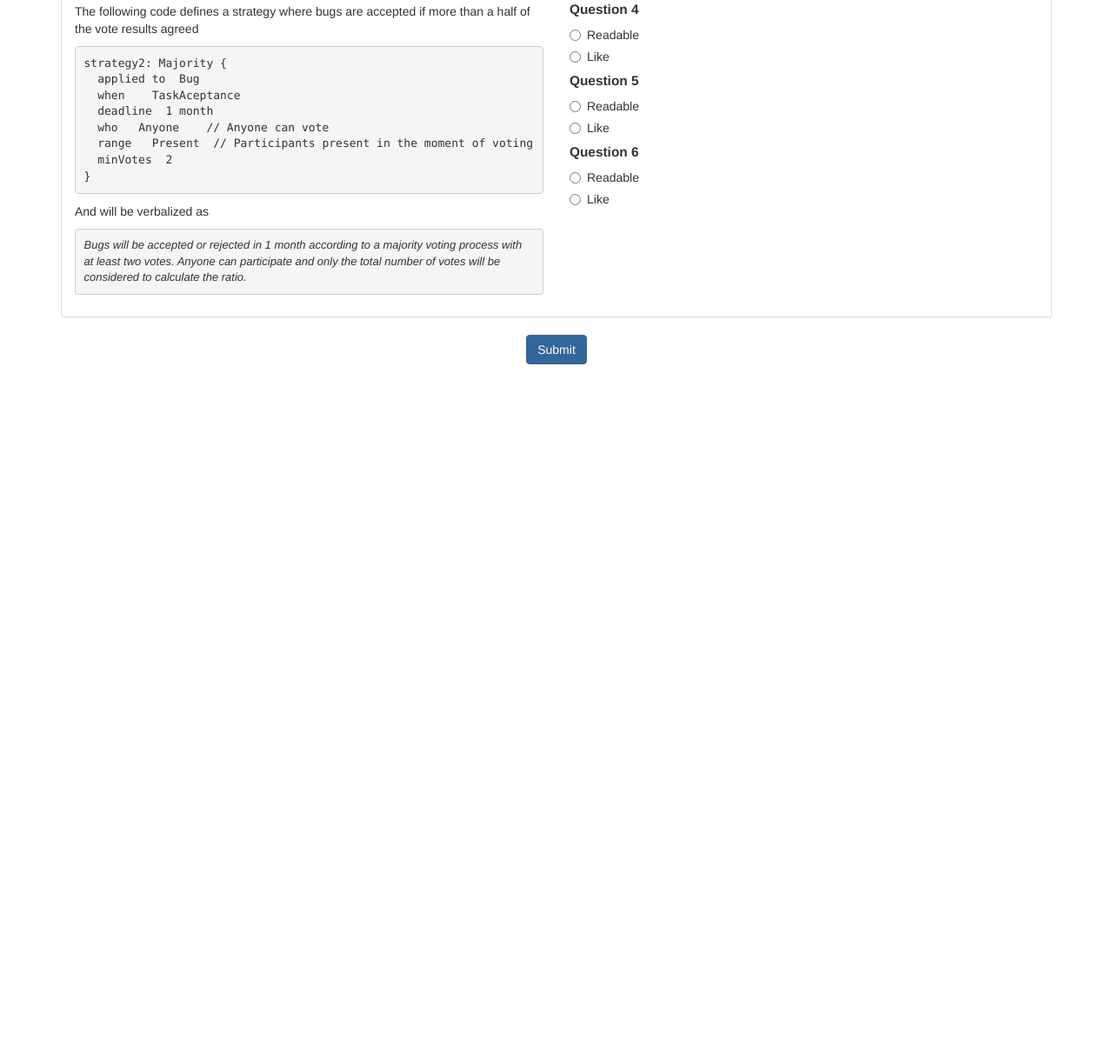
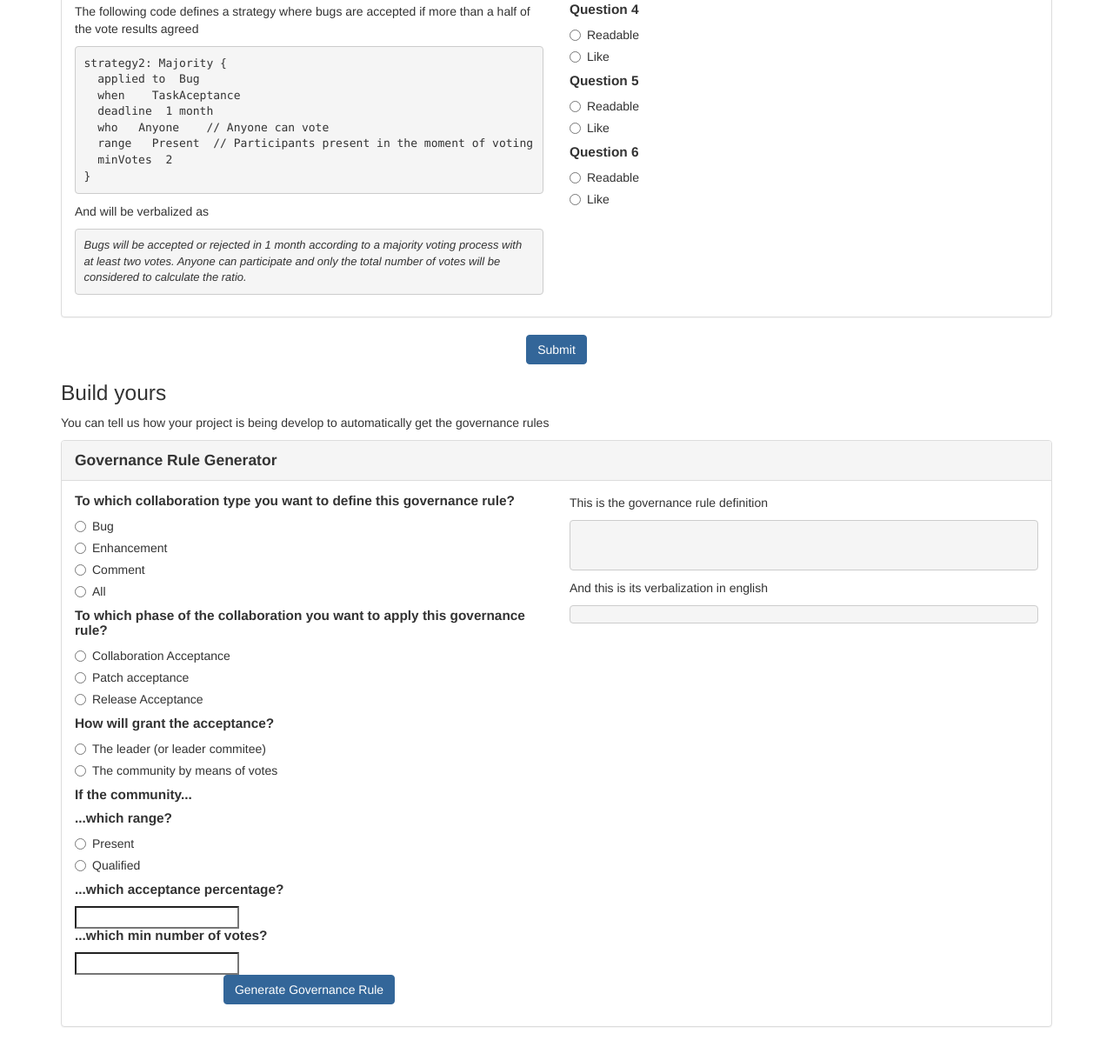
Before and after one commit to SOM-Research/governance, a plain HTML site: page fr.inria.atlanmod.governance.strategy.language.survey/index.html in a window 1280 px wide. Shown: the part 1401-2620 px from the top of the page at 87% size. Before the commit the page ends 1860 px from the top, so only its background shows below. Drawn offline with Linux system fonts and the light colour scheme.

Commit message:
Governance generator prototype

```diff
--- a/fr.inria.atlanmod.governance.strategy.language.survey/index.html
+++ b/fr.inria.atlanmod.governance.strategy.language.survey/index.html
@@ -221,6 +221,119 @@ strategy2: Majority {
 			<button class="btn btn-primary" ng-click="submit()" ng-disabled="buttonDisabled">{{buttonText}}</button>
 		</p>
 	</div>
+
+	<h1>Build yours</h1>
+
+	<div ng-controller="genController">
+		<p>You can tell us how your project is being develop to automatically get the governance rules</p>
+		<div class="panel panel-default">
+			<div class="panel-heading">
+				Governance Rule Generator
+			</div>
+			<div class="panel-body">
+				<div class="row">
+					<div class="col-md-6">
+						<form>
+							<h2>To which collaboration type you want to define this governance rule?</h2>
+							<div class="radio">
+			  					<label>
+			    					<input ng-model="collaborationType" type="radio" name="collaborationType" id="Bug" value="Bug">
+			    					Bug
+			  					</label>
+							</div>
+							<div class="radio">
+			  					<label>
+				    				<input ng-model="collaborationType" type="radio" name="collaborationType" id="Enhancement" value="Enhancement">
+				    				Enhancement
+			  					</label>
+							</div>
+							<div class="radio">
+			  					<label>
+				    				<input ng-model="collaborationType" type="radio" name="collaborationType" id="Comment" value="Comment">
+				    				Comment
+			  					</label>
+							</div>
+							<div class="radio">
+			  					<label>
+				    				<input ng-model="collaborationType" type="radio" name="collaborationType" id="All" value="All">
+				    				All
+			  					</label>
+							</div>
+
+							<h2>To which phase of the collaboration you want to apply this governance rule?</h2>
+							<div class="radio">
+			  					<label>
+			    					<input ng-model="collaborationPhase" type="radio" name="collaborationPhase" id="CollaborationAcceptance" value="CollaborationAcceptance">
+			    					Collaboration Acceptance
+			  					</label>
+							</div>
+							<div class="radio">
+			  					<label>
+				    				<input ng-model="collaborationPhase" type="radio" name="collaborationPhase" id="PatchAcceptance" value="PatchAcceptance">
+				    				Patch acceptance
+			  					</label>
+							</div>
+							<div class="radio">
+			  					<label>
+				    				<input ng-model="collaborationPhase" type="radio" name="collaborationPhase" id="ReleaseAcceptance" value="ReleaseAcceptance">
+				    				Release Acceptance
+			  					</label>
+							</div>
+
+							<h2>How will grant the acceptance?</h2>
+							<div class="radio">
+			  					<label>
+			    					<input ng-model="strategy" type="radio" name="strategy" id="Leader" value="Leader">
+			    					The leader (or leader commitee)
+			  					</label>
+							</div>
+							<div class="radio">
+			  					<label>
+				    				<input ng-model="strategy" type="radio" name="strategy" id="Democracy" value="Democracy">
+				    				The community by means of votes
+			  					</label>
+							</div>
+
+
+							<h2>If the community...</h2>
+							<h2>...which range?</h2>
+							<div class="radio">
+			  					<label>
+			    					<input ng-model="democracyRange" type="radio" name="democracyRange" id="Present" value="Present">
+			    					Present
+			  					</label>
+							</div>
+							<div class="radio">
+			  					<label>
+				    				<input ng-model="democracyRange" type="radio" name="democracyRange" id="Qualified" value="Qualified">
+				    				Qualified
+			  					</label>
+							</div>
+							<h2>...which acceptance percentage?</h2>
+							<input type="text" ng-model="democracyRatio">
+							<h2>...which min number of votes?</h2>
+							<input type="text" ng-model="democracyMinVotes">
+							<p class="text-center">
+								<button class="btn btn-primary" ng-click="generate()">Generate Governance Rule</button>
+							</p>
+
+						</form>
+					</div>
+					<div class="col-md-6">
+						<p>This is the governance rule definition</p>
+						<pre>
+{{governanceGen}}
+						</pre>
+						<p>And this is its verbalization in english</p>
+						<div class="verb">
+							{{governanceEnGen}}
+						</div>
+
+					</div>
+				</div>
+			</div>
+		</div>
+	</div>
 </div>
 
 <script src="js/jquery.min.js"></script>
--- a/fr.inria.atlanmod.governance.strategy.language.survey/js/script.js
+++ b/fr.inria.atlanmod.governance.strategy.language.survey/js/script.js
@@ -22,3 +22,15 @@ governanceSurveyModule.controller("formController", ["$scope",
 
     }
 ]);
+
+governanceSurveyModule.controller("genController", ["$scope",
+	function($scope) {
+		$scope.governanceGen = "";
+		$scope.governanceEnGen = "";
+
+		$scope.generate = function() {
+			$scope.governanceGen = "strategy1: LeaderDriven {\n\tapplied to\tAll\t// All collaboration types\n\twhen\tTaskAcceptance\n\tdeadline\t1 week\n\twho\tProjectLeader\n}"
+			$scope.governanceEnGen = "All the bugs, enhancements and comments will be accepted or rejected in one week by the leader group."
+		}
+	}
+]);
```
